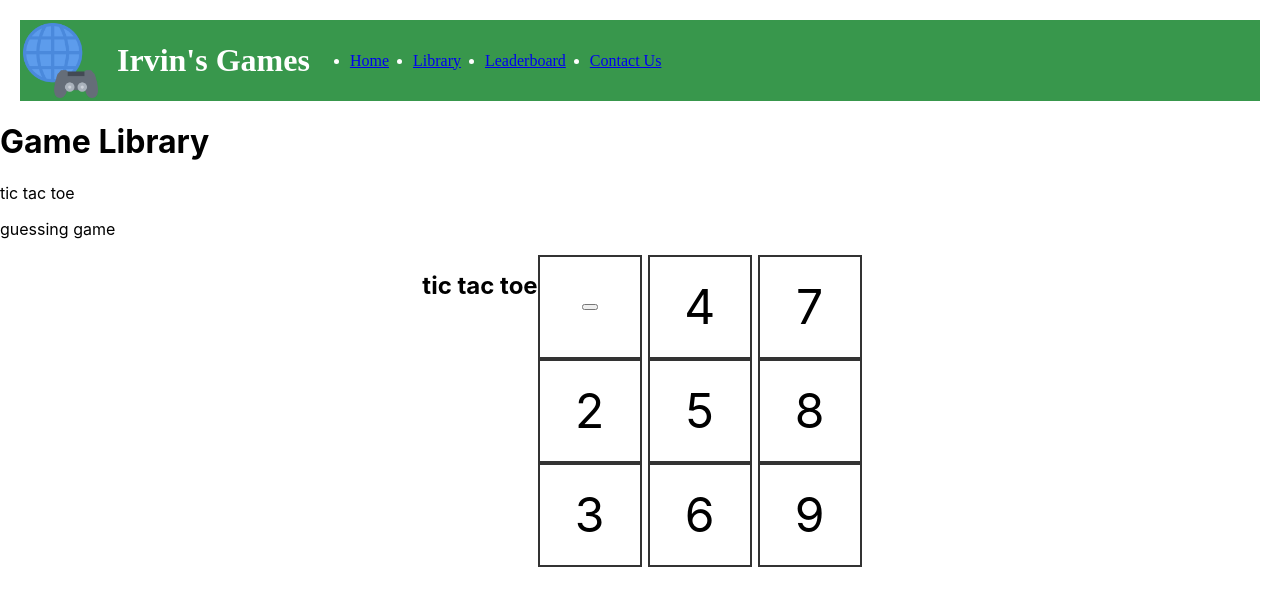
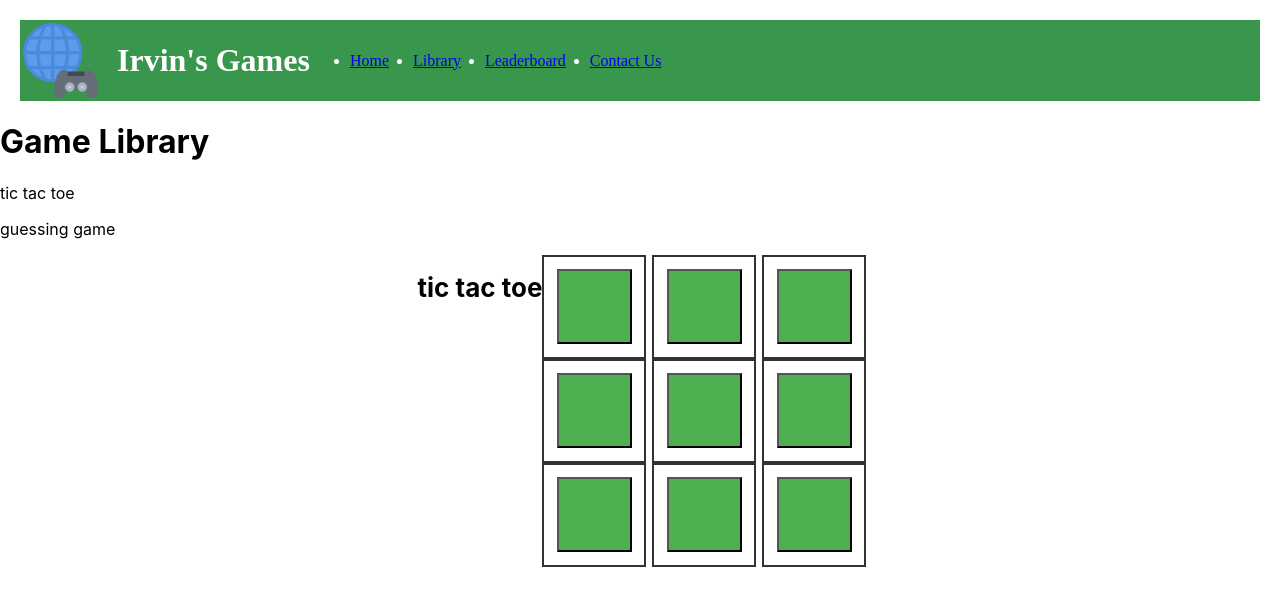
Before and after one commit to IrvinBarham1/web-games, a React (Create React App) app in the folder client/: page /library in a window 1280 px wide. Shown: the top 606 px of the page. Built offline with nearby package versions, Linux system fonts and the light colour scheme; no server answers.

Commit message:
implementing tic tac toe

```diff
--- a/client/src/places/components/GameView.jsx
+++ b/client/src/places/components/GameView.jsx
@@ -1,16 +1,84 @@
-import React, { useEffect, useState } from 'react'
+import React, { useState } from 'react'
 import "../pages/GameView.css";
 
 function GameView () {
-    const [selectedCell, setSelectedCell] = useState(null);
+    const [selectedCell_1, setSelectedCell_1] = useState(null);
+    const [selectedCell_2, setSelectedCell_2] = useState(null);
+    const [selectedCell_3, setSelectedCell_3] = useState(null);
+    const [selectedCell_4, setSelectedCell_4] = useState(null);
+    const [selectedCell_5, setSelectedCell_5] = useState(null);
+    const [selectedCell_6, setSelectedCell_6] = useState(null);
+    const [selectedCell_7, setSelectedCell_7] = useState(null);
+    const [selectedCell_8, setSelectedCell_8] = useState(null);
+    const [selectedCell_9, setSelectedCell_9] = useState(null);
     const [turnCount, setTurnCount] = useState(1);
+    const [clickHistory, setClickHistory] = useState([]);
 
-    const handleCellClick = () => {
+    const handleGameWin = () => {
+        //Column Wins
+        if (selectedCell_1 === 'X' && selectedCell_2 === 'X' && selectedCell_3 === 'X')
+            alert("Player X wins!");
+        if (selectedCell_1 === 'O' && selectedCell_2 === 'O' && selectedCell_3 === 'O')
+            alert("Player O wins!");
+        if (selectedCell_4 === 'X' && selectedCell_5 === 'X' && selectedCell_6 === 'X')
+            alert("Player X wins!");
+        if (selectedCell_4 === 'O' && selectedCell_5 === 'O' && selectedCell_6 === 'O')
+            alert("Player O wins!");
+        if (selectedCell_7 === 'X' && selectedCell_8 === 'X' && selectedCell_9 === 'X')
+            alert("Player X wins!");
+        if (selectedCell_7 === 'O' && selectedCell_8 === 'O' && selectedCell_9 === 'O')
+            alert("Player O wins!");
+        //Row Wins
+        if (selectedCell_1 === 'X' && selectedCell_4 === 'X' && selectedCell_7 === 'X')
+            alert("Player X wins!");
+        if (selectedCell_1 === 'O' && selectedCell_4 === 'O' && selectedCell_7 === 'O')
+            alert("Player O wins!");
+        if (selectedCell_2 === 'X' && selectedCell_5 === 'X' && selectedCell_8 === 'X')
+            alert("Player X wins!");
+        if (selectedCell_2 === 'O' && selectedCell_5 === 'O' && selectedCell_8 === 'O')
+            alert("Player O wins!");
+        if (selectedCell_3 === 'X' && selectedCell_6 === 'X' && selectedCell_9 === 'X')
+            alert("Player X wins!");
+        if (selectedCell_3 === 'O' && selectedCell_6 === 'O' && selectedCell_9 === 'O')
+            alert("Player O wins!");
+        //Diagonal Wins
+        if (selectedCell_1 === 'X' && selectedCell_5 === 'X' && selectedCell_9 === 'X')
+            alert("Player X wins!");
+        if (selectedCell_1 === 'O' && selectedCell_5 === 'O' && selectedCell_9 === 'O')
+            alert("Player O wins!");
+        if (selectedCell_3 === 'X' && selectedCell_5 === 'X' && selectedCell_7 === 'X')
+            alert("Player X wins!");
+        if (selectedCell_3 === 'O' && selectedCell_5 === 'O' && selectedCell_7 === 'O')
+            alert("Player O wins!");
+        //Cat's Game
+        if ([selectedCell_1, selectedCell_2, selectedCell_3, selectedCell_4, selectedCell_5, selectedCell_6, selectedCell_7, selectedCell_8, selectedCell_9].every(cell => cell !== null) ) {
+            alert("It's a cat's game!");
+        }
+    }
+    const handleCellClick = (num) => {
+        setClickHistory(prev => [...prev, num]);
         setTurnCount(prevTurnCount => {
-            const newTurnCount = prevTurnCount + 1;
-            setSelectedCell(newTurnCount % 2 === 0 ? "X" : "O");
-            return newTurnCount;
+            if (prevTurnCount >= 4) {
+                handleGameWin();
+            }
+            if (clickHistory.includes(num))
+                return turnCount;
+            else {
+                const newTurnCount = prevTurnCount + 1;
+                const mark = newTurnCount % 2 === 0 ? "X" : "O";
 
+                switch(num){
+                    case 1: setSelectedCell_1(mark); return newTurnCount;
+                    case 2: setSelectedCell_2(mark); return newTurnCount;
+                    case 3: setSelectedCell_3(mark); return newTurnCount;
+                    case 4: setSelectedCell_4(mark); return newTurnCount;
+                    case 5: setSelectedCell_5(mark); return newTurnCount;
+                    case 6: setSelectedCell_6(mark); return newTurnCount;
+                    case 7: setSelectedCell_7(mark); return newTurnCount;
+                    case 8: setSelectedCell_8(mark); return newTurnCount;
+                    case 9: setSelectedCell_9(mark); return newTurnCount;
+                }
+            }
         })
     }
 
@@ -20,23 +88,54 @@ function GameView () {
             <div className="game-board">
                 <div className="column1">
                     <div className="cell">
-                        <button onClick={handleCellClick} className="cell-button">
-                            {selectedCell}
+                        <button onClick={() => handleCellClick(1)} className="cell-button">
+                            {selectedCell_1}
                         </button>
                     </div>
-
-                    <div className="cell">2</div>
-                    <div className="cell">3</div>
+                    <div className="cell">
+                        <button onClick={() => handleCellClick(2)} className="cell-button">
+                            {selectedCell_2}
+                        </button>
+                    </div>
+                    <div className="cell">
+                        <button onClick={() => handleCellClick(3)} className="cell-button">
+                            {selectedCell_3}
+                        </button>
+                    </div>
                 </div>
                 <div className="column2">
-                    <div className="cell">4</div>
-                    <div className="cell">5</div>
-                    <div className="cell">6</div>
+                    <div className="cell">
+                        <button onClick={() => handleCellClick(4)} className="cell-button">
+                            {selectedCell_4}
+                        </button>
+                    </div>
+                    <div className="cell">
+                        <button onClick={() => handleCellClick(5)} className="cell-button">
+                            {selectedCell_5}
+                        </button>
+                    </div>
+                    <div className="cell">
+                        <button onClick={() => handleCellClick(6)} className="cell-button">
+                            {selectedCell_6}
+                        </button>
+                    </div>
                 </div>
                 <div className="column3">
-                    <div className="cell">7</div>
-                    <div className="cell">8</div>
-                    <div className="cell">9</div>
+                    <div className="cell">
+                        <button onClick={() => handleCellClick(7)} className="cell-button">
+                            {selectedCell_7}
+                        </button>
+                    </div>
+                    <div className="cell">
+                        <button onClick={() => handleCellClick(8)} className="cell-button">
+                            {selectedCell_8}
+                        </button>
+                    </div>
+                    <div className="cell">
+                        <button onClick={() => handleCellClick(9)} className="cell-button">
+                            {selectedCell_9}
+                        </button>
+                    </div>
                 </div>
             </div>
     </div>
--- a/client/src/places/pages/GameView.css
+++ b/client/src/places/pages/GameView.css
@@ -5,7 +5,7 @@
 }
 
 .game-name {
-    font-size: 24px;
+    font-size: 26px;
     justify-content: center;
     display: flex;
 }
@@ -27,9 +27,17 @@
     align-items: center;
     font-size: 3rem;
     cursor: pointer;
-    transition: all 0.3s ease;
+    transition: all .8s ease;
 }
 
 .cell:hover {
-    background: #f0f0f0;
+    background: #31cadf;
   }
+
+button {
+    background-color: #4CAF50;
+    color: #ffffff;
+    font-size: 3rem;
+    width: 75px;
+    height: 75px;
+}
```
Also changed, not shown: client/src/places/pages/GameLibrary.jsx (+0 -13 lines).
